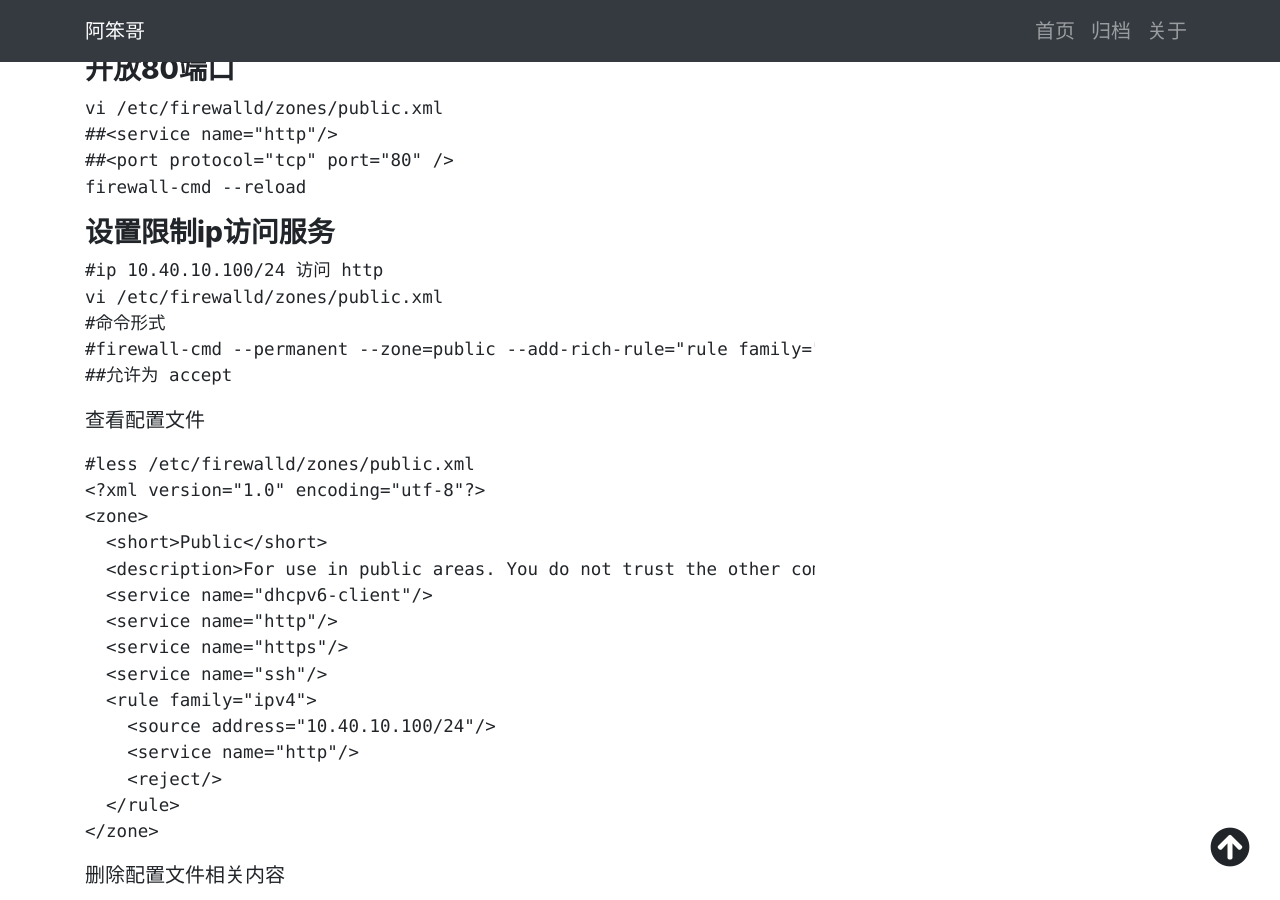
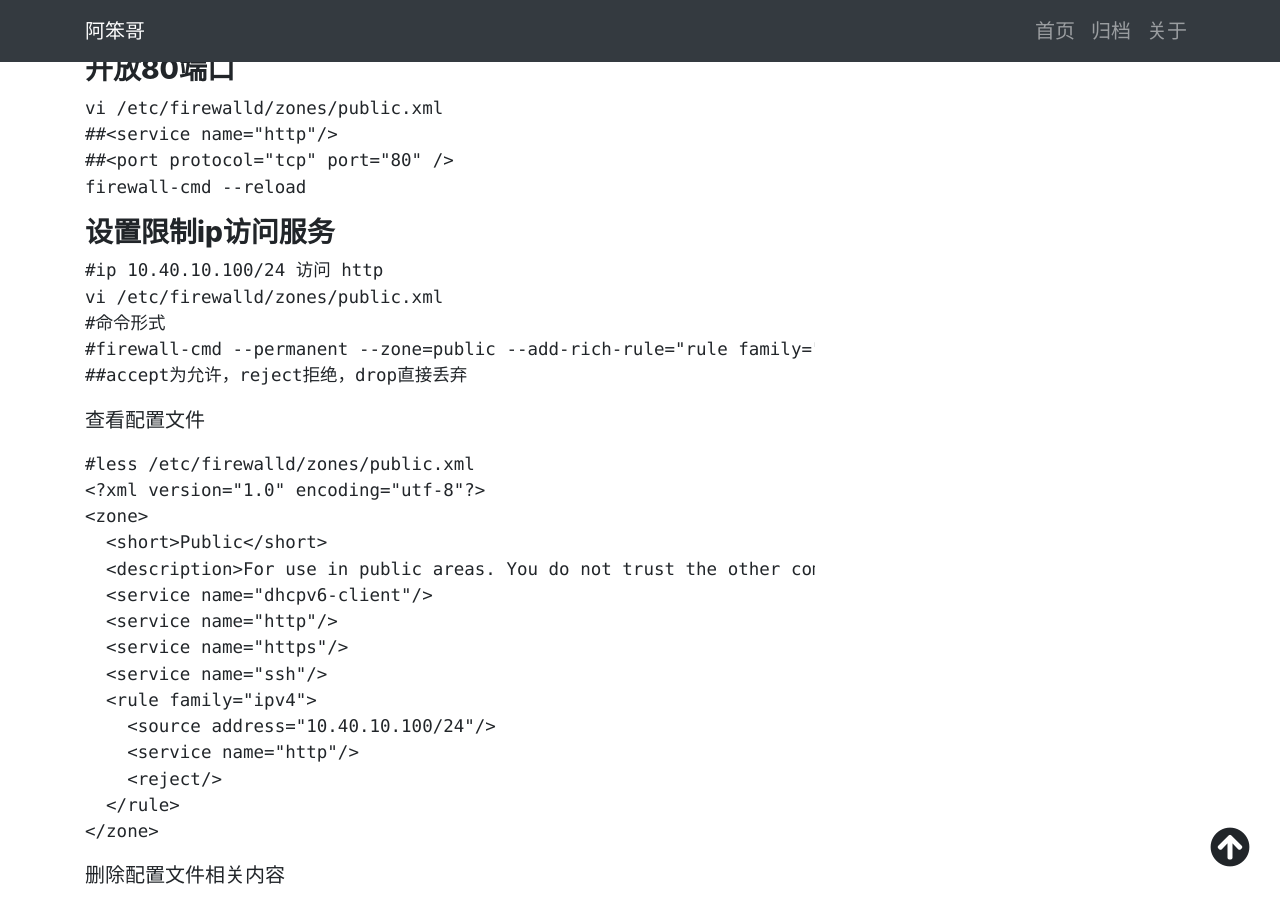
Before and after one commit to abanger/abanger.github.io, a Jekyll site: the page built from _posts/2019-04-10-CentOS-7-firewalld.md, in a window 1280 px wide and 900 px high, scrolled down 1024 px. Built offline with Jekyll 4.4.1, drawn with Linux system fonts in a browser that asks for light colours.

Commit message:
Update 2019-04-10-CentOS-7-firewalld.md

````diff
--- a/_posts/2019-04-10-CentOS-7-firewalld.md
+++ b/_posts/2019-04-10-CentOS-7-firewalld.md
@@ -50,7 +50,7 @@ firewall-cmd --reload
 vi /etc/firewalld/zones/public.xml
 #命令形式
 #firewall-cmd --permanent --zone=public --add-rich-rule="rule family="ipv4" source address="10.40.10.100/24" service name="http" reject"
-##允许为 accept
+##accept为允许，reject拒绝，drop直接丢弃
 ```
 
 查看配置文件
````
